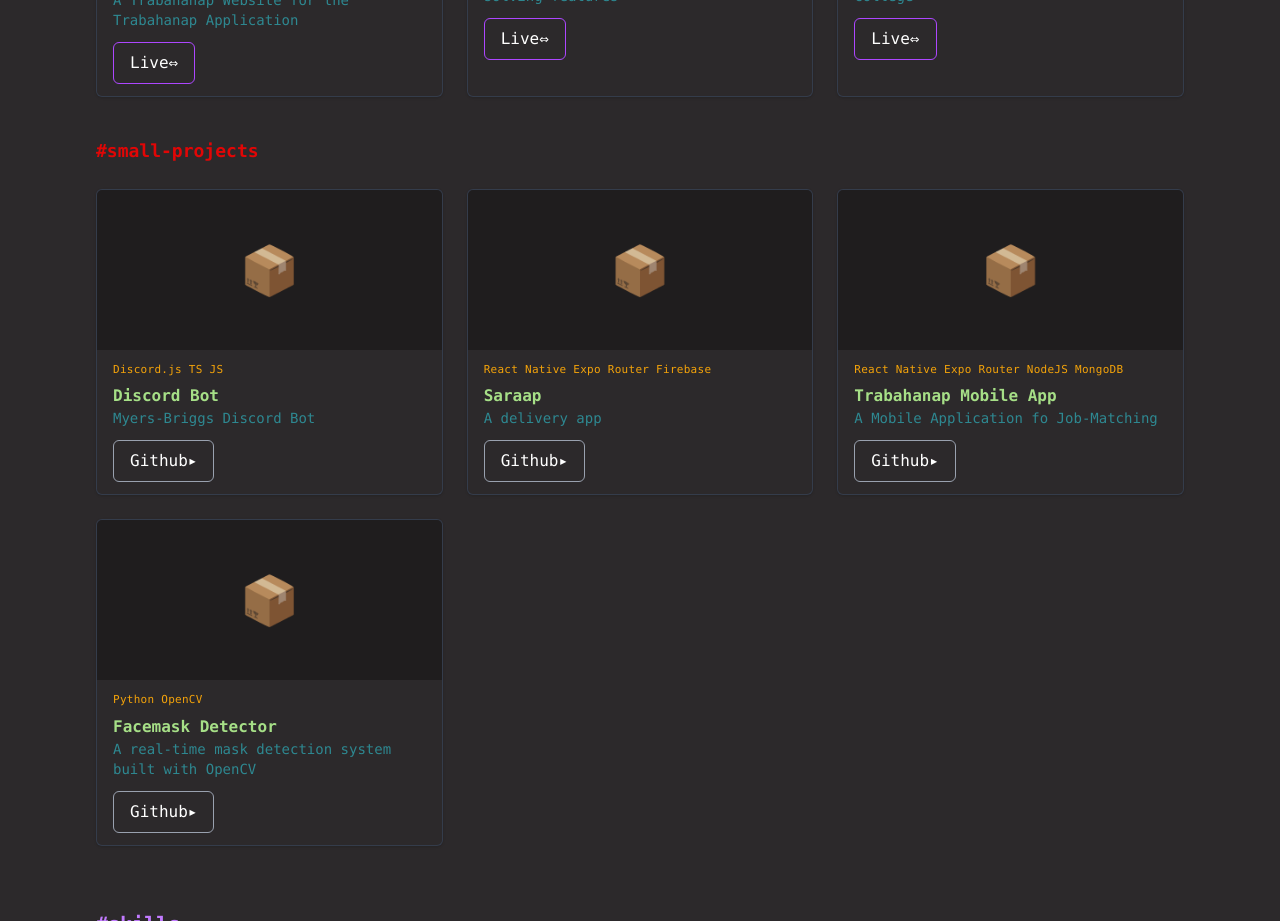
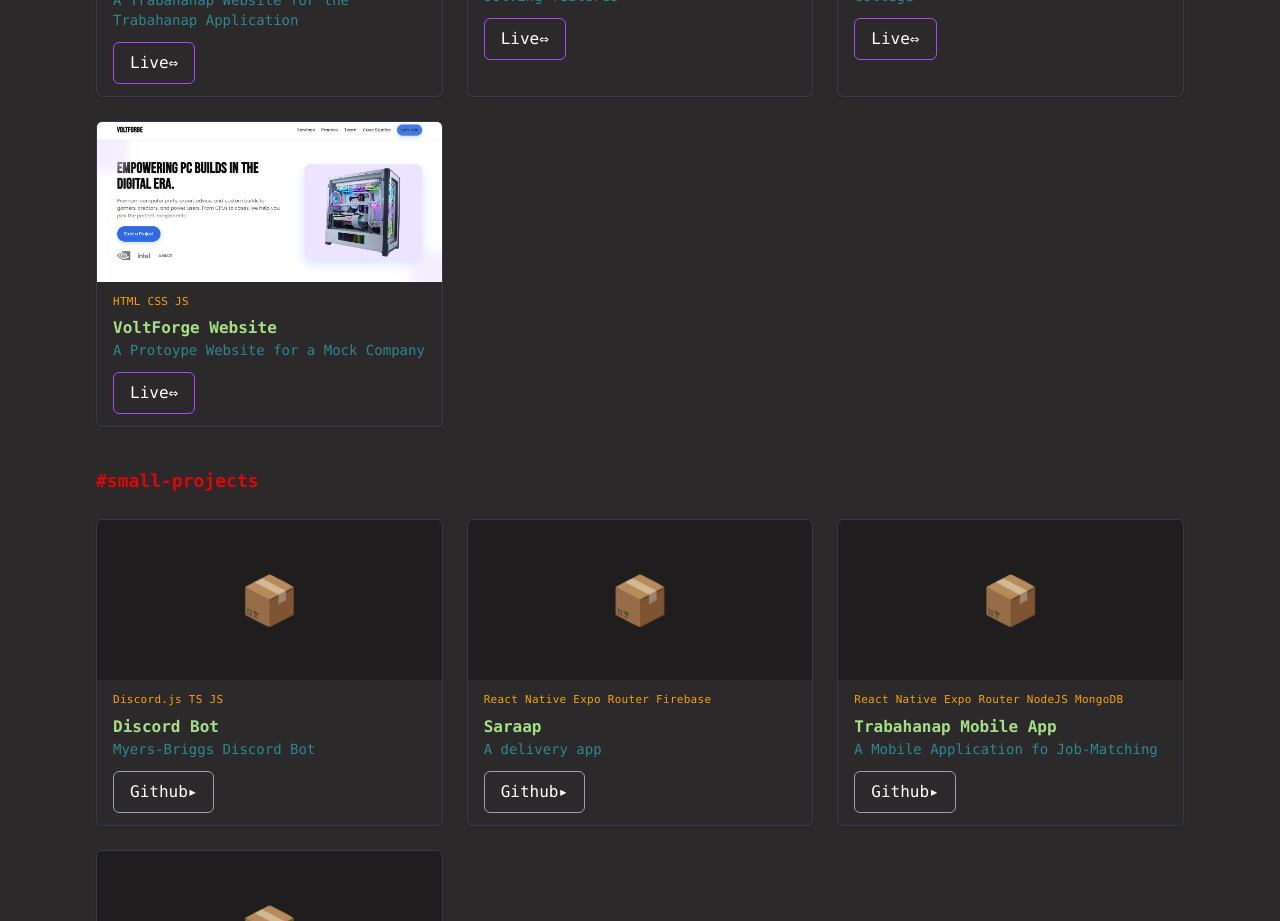
Before and after one commit to Louiedev15/louie.dev, a React (Vite) app: page / in a window 1280 px wide. Shown: the part 1340-2261 px from the top of the page. Built offline with nearby package versions, Linux system fonts and the light colour scheme.

Commit message:
Added a new project

```diff
--- a/src/components/Projects.jsx
+++ b/src/components/Projects.jsx
@@ -7,7 +7,7 @@ import reactLogo from '../assets/react.svg'
 import blogImg from '../assets/BLOG.png'
 import oliImg from '../assets/OLI.png'
 import trabahanapImg from '../assets/trabahanap.png'
-
+import voltforgeImg from '../assets/voltforge.png'
 const completeApps = [
   {
     title: 'Trabahanap Website (Prototype Only)',
@@ -29,6 +29,13 @@ const completeApps = [
     tech: 'HTML CSS JS',
     img: blogImg,
     cta: { label: 'Live ↔', href: 'https://tres-cyber.github.io/BlogSite/#main' },
+  },
+  {
+    title: 'VoltForge Website',
+    desc: 'A Protoype Website for a Mock Company',
+    tech: 'HTML CSS JS',
+    img: voltforgeImg,
+    cta: { label: 'Live ↔', href: 'https://louiedev15.github.io/voltforge-website' },
   },
 ]
 
```
Also changed, not shown: src/assets/VoltForge.png (added).
